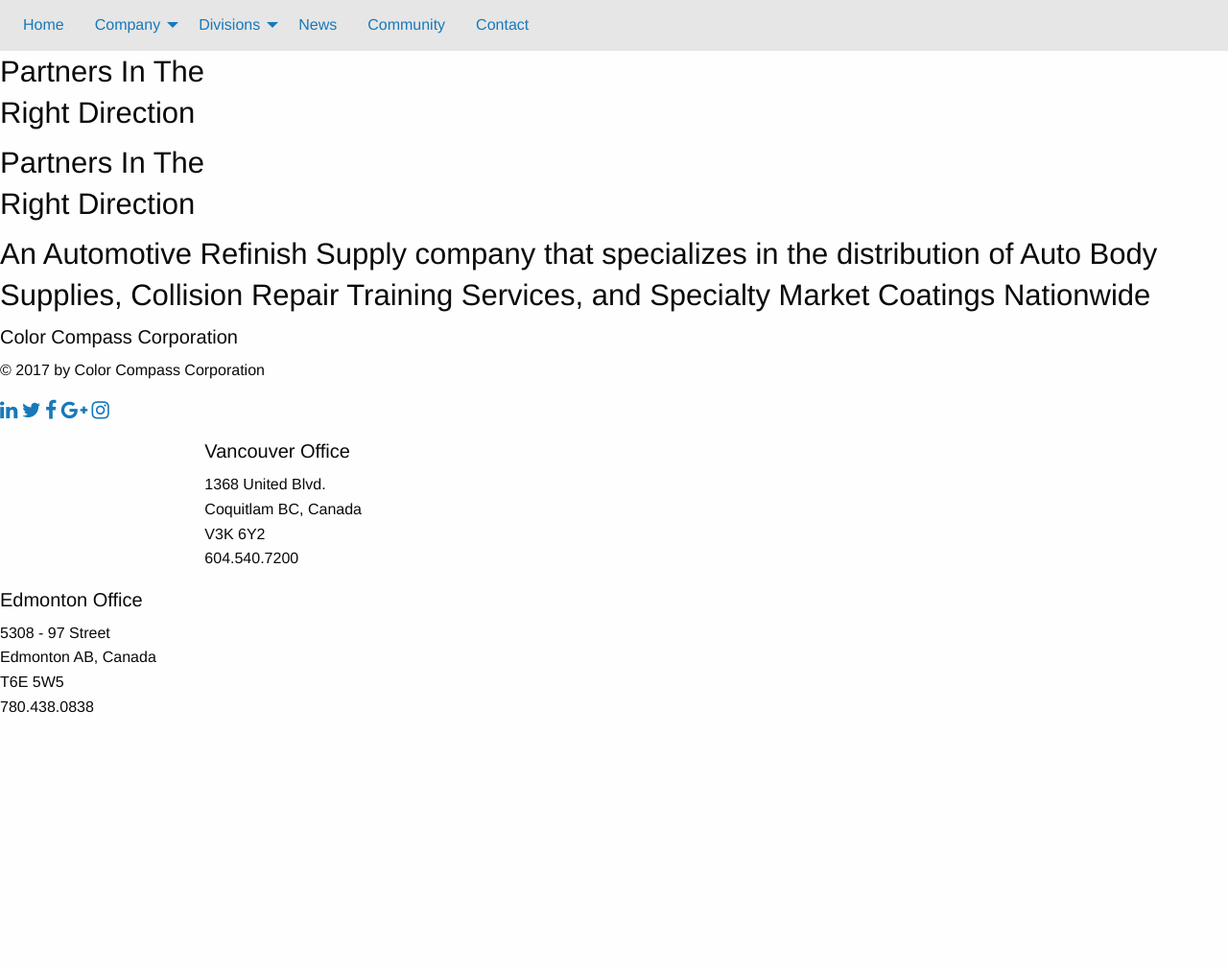
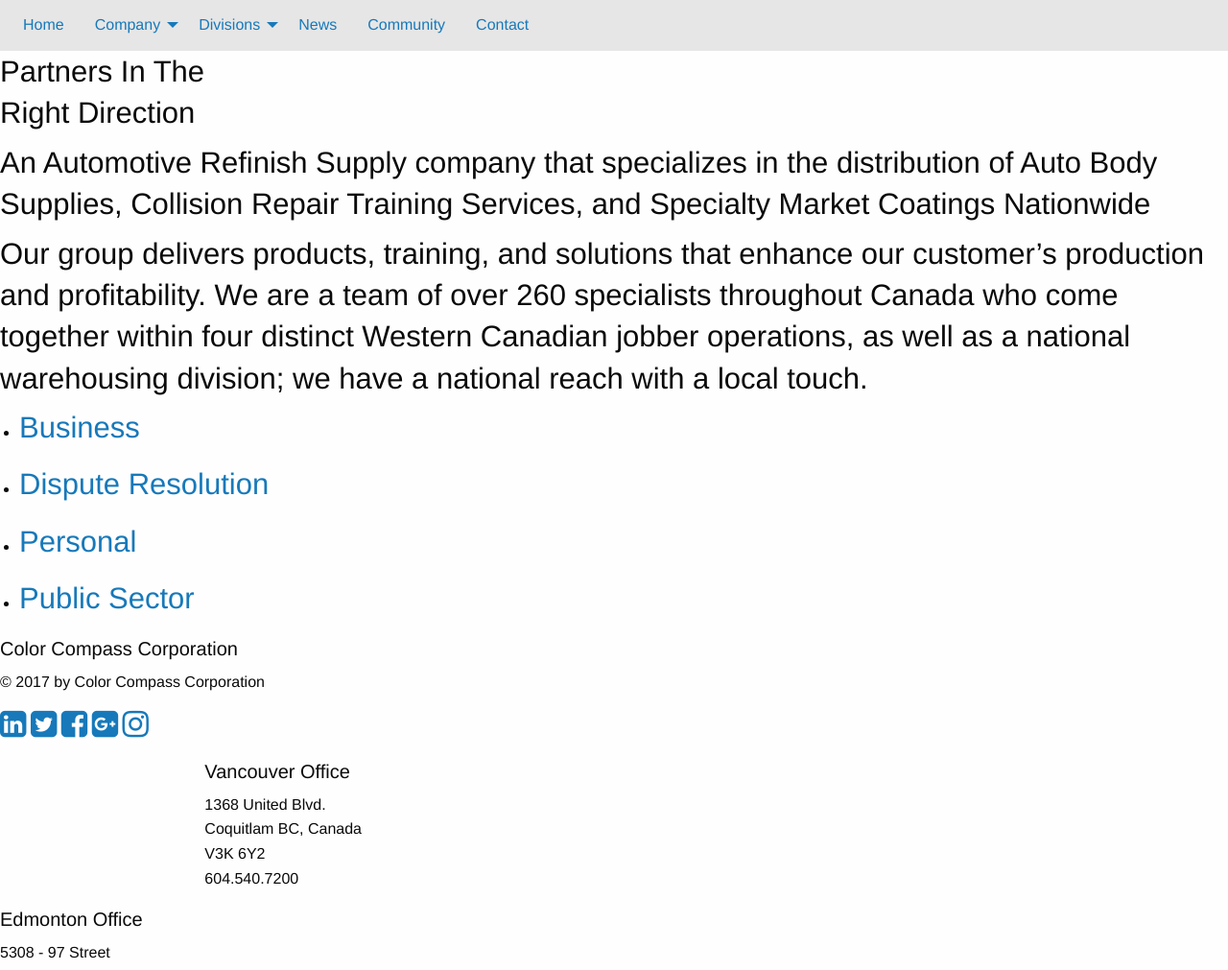
Before and after one commit to prowebdev728/colorcompass, a PHP site: page / in a window 1280 px wide. Shown: the part 471-1482 px from the top of the page at 96% size. Before the commit the page ends 1214 px from the top, so only its background shows below. Run offline with PHP 8.4, Linux system fonts and the light colour scheme; some libraries are stand-ins or nearby versions; some web fonts are replaced.

Commit message:
add 3rd, 4th transition

```diff
--- a/views/index.php
+++ b/views/index.php
@@ -22,17 +22,17 @@
 	<li class="slideshow-2">
 		<span>Image 02</span>
 	</li>
+	<li class="slideshow-3">
+		<span>Image 03</span>
+	</li>
 	<li class="slideshow-1">
 		<span>Image 01</span>
 	</li>
 	<li class="slideshow-2">
 		<span>Image 02</span>
 	</li>
-	<li class="slideshow-1">
-		<span>Image 01</span>
-	</li>
-	<li class="slideshow-2">
-		<span>Image 02</span>
+	<li class="slideshow-3">
+		<span>Image 03</span>
 	</li>
 </ul>
 <div data-sticky-container>
@@ -91,14 +91,53 @@
 	</article>
 	<article id="screen_B">
 		<div>
-			<h3>Partners In The<br>Right Direction</h3>
+			<h3>An Automotive Refinish Supply company that specializes in the distribution of Auto Body Supplies, Collision Repair Training Services, and Specialty Market Coatings Nationwide</h3>
 			<a href="#" class="home_next" style="display: block;"></a>
 		</div>
 	</article>
-	<article id="screen_C" class="abc">
+	<article id="screen_C">
 		<div>
-			<h3>An Automotive Refinish Supply company that specializes in the distribution of Auto Body Supplies, Collision Repair Training Services, and Specialty Market Coatings Nationwide</h3>
+			<h3>Our group delivers products, training, and solutions that enhance our customer’s production and profitability. We are a team of over 260 specialists throughout Canada who come together within four distinct Western Canadian jobber operations, as well as a national warehousing division; we have a national reach with a local touch.</h3>
+			<a href="#" class="home_next" style="display: block;"></a>
 		</div>
+	</article>
+	<article id="screen_D">
+    <div>
+    	<ul>
+	      <li>
+	        <a href="#" id="business">
+	          <h3>Business</h3>
+	          <div class="container">
+	            <p></p>
+	          </div>
+	        </a>
+	      </li>
+	      <li>
+	        <a href="#" id="dispute-resolution">
+	          <h3>Dispute Resolution</h3>
+	          <div class="container">
+	            <p></p>
+	          </div>
+	        </a>
+	      </li>
+	      <li>
+	        <a href="#" id="personal">
+	          <h3>Personal</h3>
+	          <div class="container">
+	            <p></p>
+	          </div>
+	        </a>
+	      </li>
+	      <li>
+	        <a href="#" id="public-sector">
+	          <h3>Public Sector</h3>
+	          <div class="container">
+	            <p></p>
+	          </div>
+	        </a>
+	      </li>
+	    </ul>
+    </div>
 	</article>
 </div>
 
@@ -112,19 +151,19 @@
 				</p>
 				<p class="social">
 					<a href="https://www.linkedin.com/company/color-compass-corporation" target="_blank">
-						<i class="fa fa-linkedin fa-lg" aria-hidden="true" title="Color Compass Corporation LinkedIn"></i>
+						<i class="fa fa-linkedin-square fa-2x" aria-hidden="true" title="Color Compass Corporation LinkedIn"></i>
 					</a>
 					<a href="https://twitter.com/ColorCompass" target="_blank">
-						<i class="fa fa-twitter fa-lg" aria-hidden="true" title="Color Compass Corporation Twitter"></i>
+						<i class="fa fa-twitter-square fa-2x" aria-hidden="true" title="Color Compass Corporation Twitter"></i>
 					</a>
 					<a href="https://www.facebook.com/Color-Compass-Corporation-660498810765347/" target="_blank">
-						<i class="fa fa-facebook fa-lg" aria-hidden="true" title="Color Compass Corporation FaceBook"></i>
+						<i class="fa fa-facebook-square fa-2x" aria-hidden="true" title="Color Compass Corporation FaceBook"></i>
 					</a>
 					<a href="https://plus.google.com/118393445120103564064/posts" target="_blank">
-						<i class="fa fa-google-plus fa-lg" aria-hidden="true" title="Color Compass Corporation Google +"></i>
+						<i class="fa fa-google-plus-square fa-2x" aria-hidden="true" title="Color Compass Corporation Google +"></i>
 					</a>
 					<a href="https://www.instagram.com/color_compass/" target="_blank">
-						<i class="fa fa-instagram fa-lg" aria-hidden="true" title="Color Compass Corporation Instagram"></i>
+						<i class="fa fa-instagram fa-2x" aria-hidden="true" title="Color Compass Corporation Instagram"></i>
 					</a>
 				</p>
 			</div>
```
